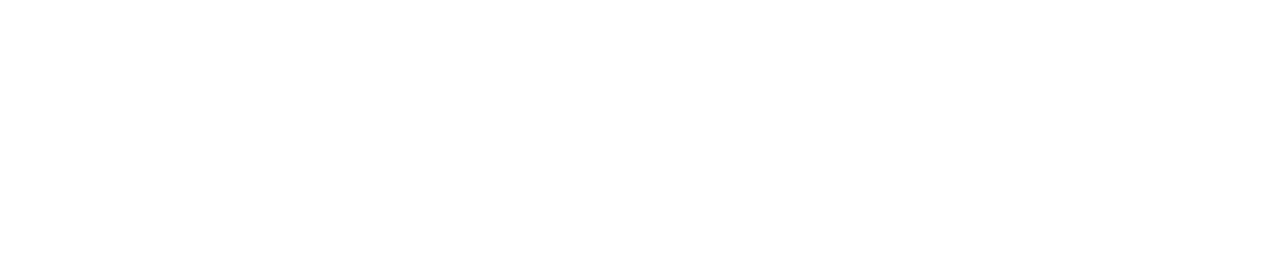
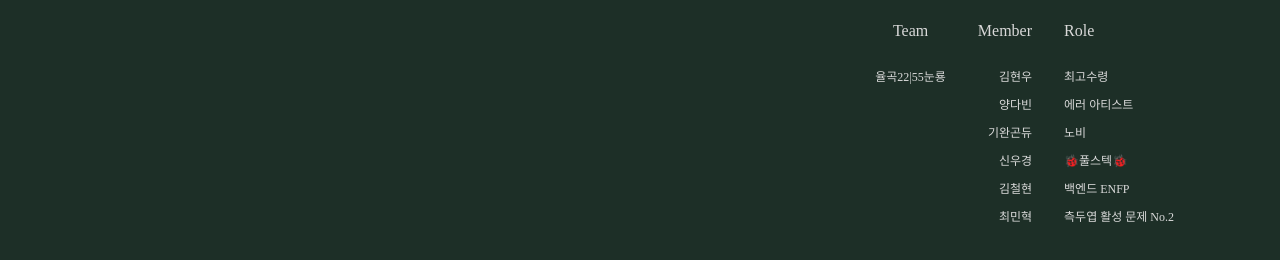
Before and after one commit to codestates-seb/seb41_main_022, a React (Create React App) app in the folder client/: page /user in a window 1280 px wide. Shown: the part 932-1192 px from the top of the page. Before the commit the page ends 864 px from the top, so only its background shows below. Built offline with nearby package versions, Linux system fonts and the light colour scheme; a web font is replaced by a local one.

Commit message:
feat #47 Footer 컴포넌트 생성 (#65)
footer 생성 및 링크연결

```diff
--- a/client/src/App.tsx
+++ b/client/src/App.tsx
@@ -8,6 +8,7 @@ import CreatePage from "./pages/CreatePage";
 import StudyHallPage from "./pages/StudyHallPage";
 import UserPage from "./pages/UserPage";
 import Header from "./components/Header";
+import Footer from "./components/Footer";
 
 function App() {
   return (
@@ -20,6 +21,7 @@ function App() {
           <Route path="/study-hall" element={<StudyHallPage />} />
           <Route path="/user" element={<UserPage />} />
         </Routes>
+        <Footer />
       </BrowserRouter>
     </>
   );
--- /dev/null
+++ b/client/src/components/Footer.tsx
@@ -0,0 +1,113 @@
+import styled from "styled-components";
+
+const Footer = () => {
+  return (
+    <FooterWrapper>
+      <ContentWrapper>
+        <ul className="textWrapper team">
+          Team
+          <li className="top">
+            <a href="https://github.com/codestates-seb/seb41_main_022">
+              율곡22|55눈룡
+            </a>
+          </li>
+        </ul>
+        <ul className="textWrapper member">
+          Member
+          <li className="top">
+            <a href="https://github.com/kimhw7">김현우</a>
+          </li>
+          <li>
+            <a href="https://github.com/vinyangda">양다빈</a>
+          </li>
+          <li>
+            <a href="https://github.com/leewang31">기완곤듀</a>
+          </li>
+          <li>
+            <a href="https://github.com/kung036">신우경</a>
+          </li>
+          <li>
+            <a href="https://github.com/lisia004">김철현</a>
+          </li>
+          <li>
+            <a href="https://github.com/jackcmh1">최민혁</a>
+          </li>
+        </ul>
+        <ul className="textWrapper rightMargin">
+          Role
+          <li className="top">최고수령</li>
+          <li>에러 아티스트</li>
+          <li>노비</li>
+          <li>🐞풀스텍🐞</li>
+          <li>백엔드 ENFP</li>
+          <li>측두엽 활성 문제 No.2</li>
+        </ul>
+      </ContentWrapper>
+    </FooterWrapper>
+  );
+};
+
+const FooterWrapper = styled.footer`
+  background-color: var(--green);
+  height: 320px;
+  padding-top: 50px;
+  display: flex;
+  justify-content: center;
+`;
+
+const ContentWrapper = styled.div`
+  height: 270px;
+  border-top: 1px solid var(--beige-00);
+  display: flex;
+  justify-content: end;
+  padding-top: 40px;
+  color: var(--gray-10);
+  //모바일
+  @media screen and (max-width: 768px) {
+    width: 321px;
+  }
+  //태블릿
+  @media screen and (min-width: 768px) and (max-width: 1200px) {
+    width: 750px;
+  }
+  // 웹
+  @media screen and (min-width: 1200px) {
+    width: 1100px;
+  }
+
+  > ul {
+    margin: 0 16px 0 16px;
+    font-family: "mainEB";
+    > li {
+      font-size: 12px;
+      font-family: "mainL";
+      margin-top: 16px;
+      > a {
+        color: var(--gray-10);
+        :hover {
+          color: var(--gray-20);
+        }
+      }
+    }
+    > .top {
+      margin-top: 32px;
+    }
+  }
+  > .member {
+    display: flex;
+    flex-direction: column;
+    align-items: flex-end;
+  }
+  > .team {
+    display: flex;
+    flex-direction: column;
+    align-items: center;
+  }
+  > .rightMargin {
+    /* margin-right: 200px; */
+    @media screen and (max-width: 768px) {
+      margin-right: 0;
+    }
+  }
+`;
+export default Footer;
```
